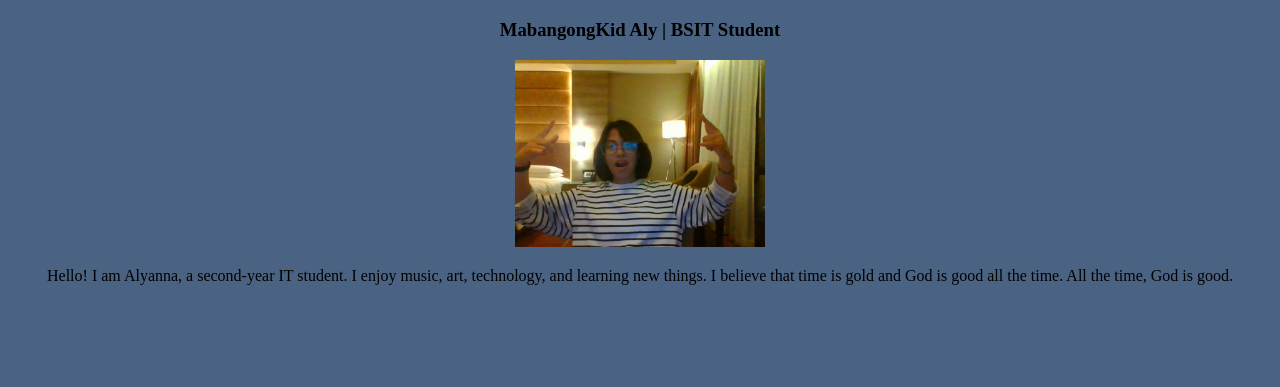
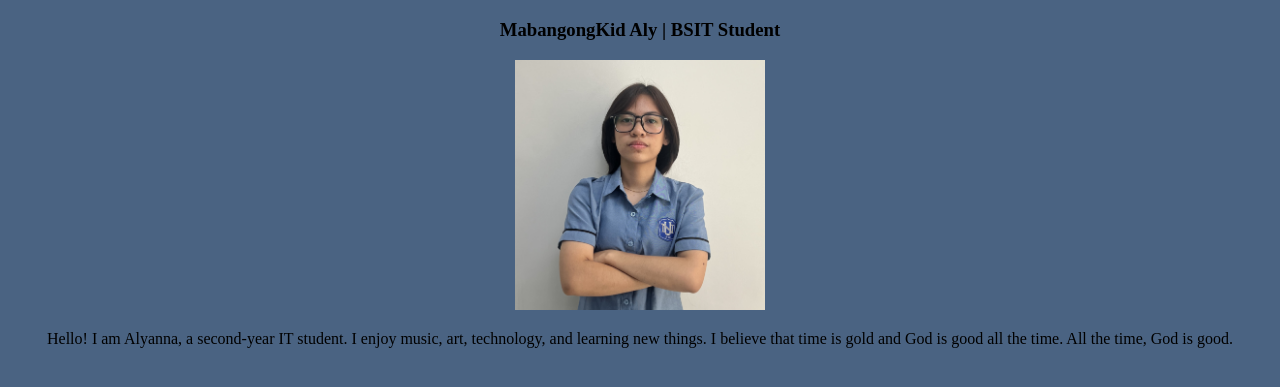
Before and after one commit to Alypotzki/my-profile, a plain HTML site: page index.html in a window 1280 px wide. Shown: the part 61-448 px from the top of the page. Drawn offline with Linux system fonts and the light colour scheme.

Commit message:
Update profile picture

```diff
--- a/index.html
+++ b/index.html
@@ -1,3 +1,4 @@
+
 <!DOCTYPE html>
 <html>
 <head>
@@ -7,7 +8,7 @@
     <center>
         <h1>Alyanna Grace Y. Francisco</h1>
         <h3>MabangongKid Aly | BSIT Student</h3>
-        <img src="aly_profile.jpg.jpg" width="250">
+        <img src="alyanna_profile.jpg" width="250">
         <p>
             Hello! I am Alyanna, a second-year IT student.
             I enjoy music, art, technology, and learning new things.
```
Also changed, not shown: aly_profile.jpg.jpg (deleted), alyanna_profile.jpg (added).
